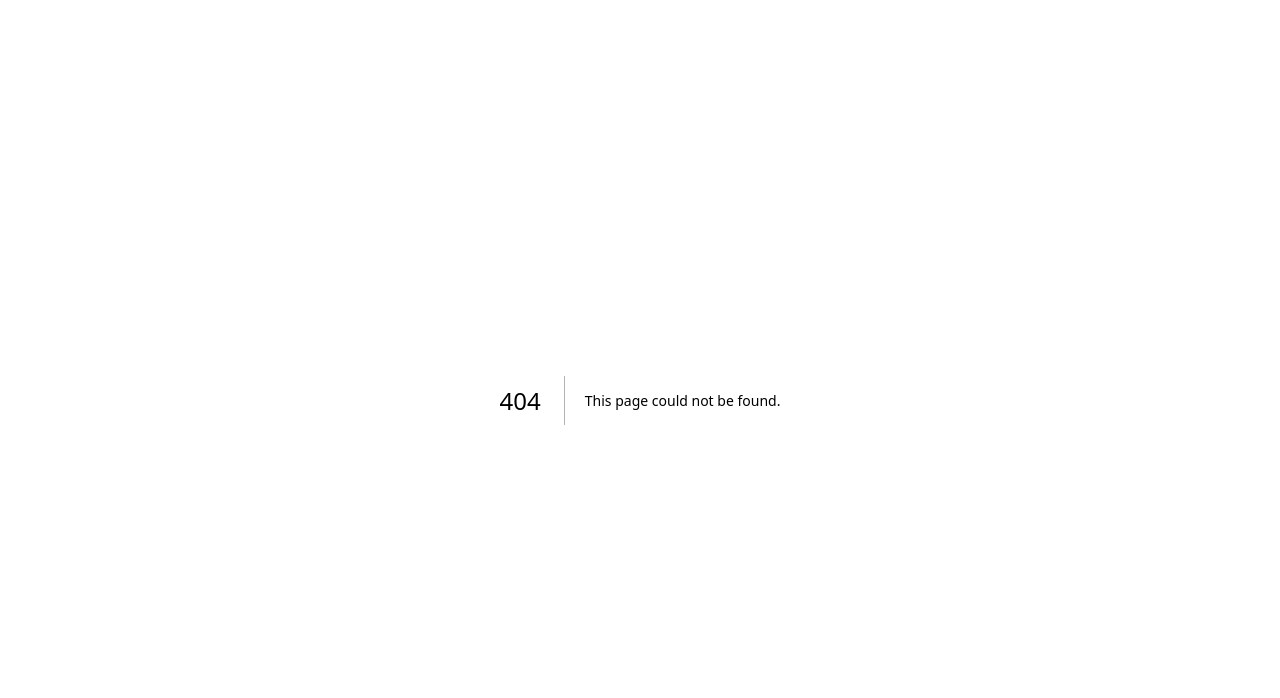
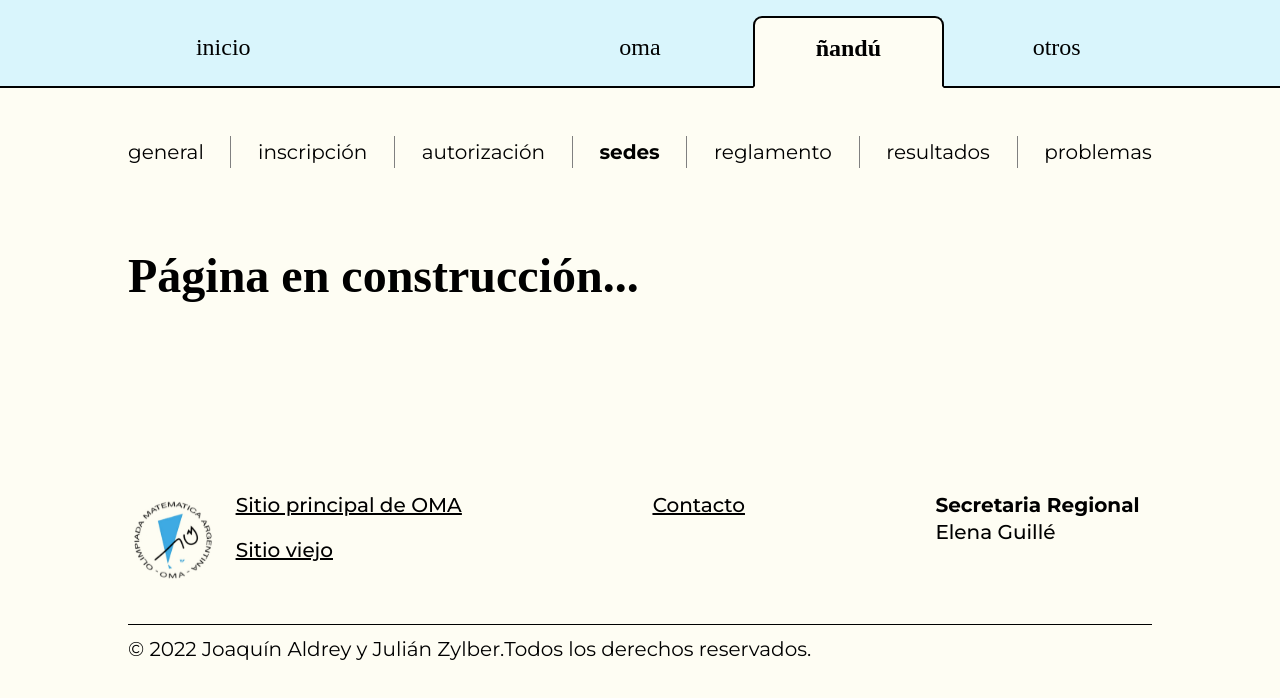
Before and after one commit to JZylber/oma-san-isidro, a Next.js app: page /nandu/sedes in a window 1280 px wide. Before the commit this address had no page. Shown: the top 698 px of the page. Built offline with nearby package versions, Linux system fonts and the light colour scheme; a web font is replaced by a local one.

Commit message:
feat(sub-homes): re added venues

```diff
--- a/components/NavBar/Navbar.tsx
+++ b/components/NavBar/Navbar.tsx
@@ -22,17 +22,19 @@ export default function NavBar({togglePageContent,onRouteChange}:NavProps){
     const defaultMenuHierarchy : Array<menuItem> = [
         {text: "Inicio",link:"/",selected : false,subItems:[]},
         {text: "Oma",link:'/oma',selected : false,subItems:[
-            {text: "Inicio OMA",link:'/oma',selected : false,subItems:[]},
+            {text: "General",link:'/oma',selected : false,subItems:[]},
+            {text: "Inscripción",link:'/oma/inscripcion',selected : false,subItems:[]},
             {text: "Autorización",link:'/oma/autorizacion',selected : false,subItems:[]},
-            {text: "Inscripción",link:'/oma/inscripcion',selected : false,subItems:[]},
+            {text: "Sedes",link:'/oma/sedes',selected : false,subItems:[]},
             {text: "Reglamento",link:'/oma/reglamento',selected : false,subItems:[]},
             {text: "Resultados",link:'/oma/resultados',selected : false,subItems:[]},
             {text: "Problemas",link:'/oma/problemas',selected : false,subItems:[]}
         ]},
         {text: "Ñandú",link:'/nandu',selected : false,subItems:[
-            {text: "Inicio Ñandú",link:'/nandu',selected : false,subItems:[]},
+            {text: "General",link:'/nandu',selected : false,subItems:[]},
+            {text: "Inscripción",link:'/nandu/inscripcion',selected : false,subItems:[]},
             {text: "Autorización",link:'/nandu/autorizacion',selected : false,subItems:[]},
-            {text: "Inscripción",link:'/nandu/inscripcion',selected : false,subItems:[]},
+            {text: "Sedes",link:'/nandu/sedes',selected : false,subItems:[]},
             {text: "Reglamento",link:'/nandu/reglamento',selected : false,subItems:[]},
             {text: "Resultados",link:'/nandu/resultados',selected : false,subItems:[]},
             {text: "Problemas",link:'/nandu/problemas',selected : false,subItems:[]}
--- /dev/null
+++ b/pages/nandu/sedes.tsx
@@ -0,0 +1,21 @@
+import { NextPage } from "next"
+import Head from "next/head"
+import Layout from "../../components/Layout/Layout"
+import InProgress from "../../components/InProgress/InProgress"
+
+const NanduVenues : NextPage = () => {
+    return(
+        <>
+        <Head>
+            <title>Reglamento Ñandú</title>
+            <meta   name="description"
+                content="Reglamento oficial para participar de Ñandú"></meta>
+        </Head>
+        <Layout>
+            <InProgress/>
+        </Layout>
+        </>
+        )
+}
+
+export default NanduVenues
```
Also changed, not shown: pages/oma/sedes.tsx (added, +21 -0 lines).
